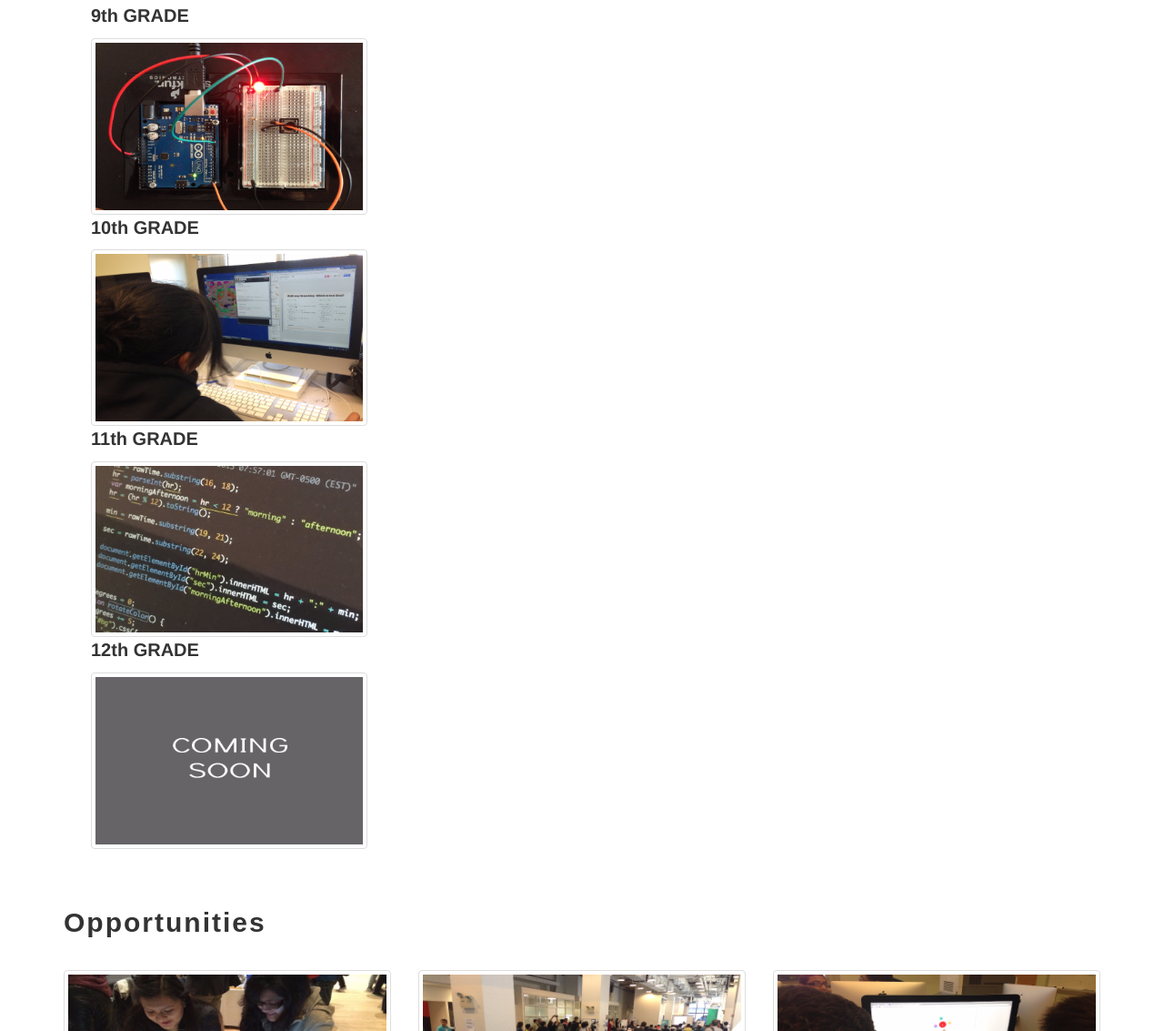
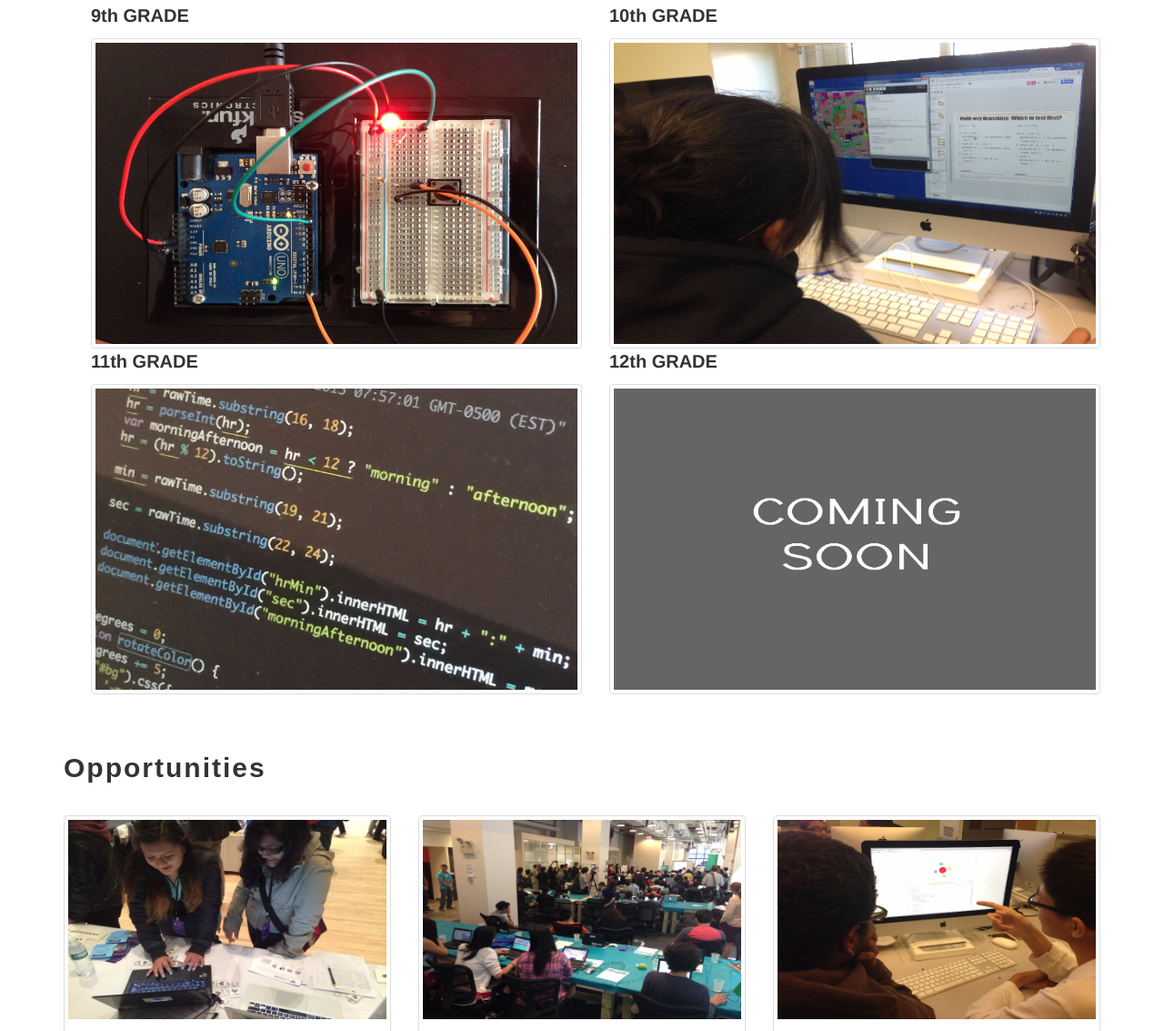
Before and after one commit to davidamato8861/sepguide, a plain HTML site: page index.html in a window 1280 px wide. Shown: the part 843-1976 px from the top of the page at 91% size. Drawn offline with Linux system fonts and the light colour scheme; a web font is replaced by a local one.

Commit message:
change images col size

```diff
--- a/index.html
+++ b/index.html
@@ -97,23 +97,26 @@
                 <br>
 
 
-            <div class="col-md-4 col-sm-6">
+       <div class="col-sm-6">
+           <p><strong>9th GRADE</strong></p>
+            <img src="pictures/9th-grade.jpg" id="grades" class="img-thumbnail">
+        </div>
 
-                    <p><strong>9th GRADE</strong></p>
-                    <img src="pictures/9th-grade.jpg" id="grades" class="img-thumbnail" alt="Grade9" width="304" height="236">
-                    <br>
+ <div class="col-sm-6">
+           <p><strong>10th GRADE</strong></p>
+            <img src="pictures/10th-grade.jpg" id="grades" class="img-thumbnail">
+        </div>
+<div class="col-sm-6">
+           <p><strong>11th GRADE</strong></p>
+             <img src="pictures/11th-grade.jpg" id="grades" class="img-thumbnail">
+        </div>
 
-                    <p><strong>10th GRADE</strong></p>
-                    <img src="pictures/10th-grade.jpg" id="grades" class="img-thumbnail" alt="Grade10" width="304" height="236">
-                    <br>
-                    <p><strong>11th GRADE</strong></p>
-                    <img src="pictures/11th-grade.jpg" id="grades" class="img-thumbnail" alt="Grade11" width="304" height="236">
-                    <br>
-                    <p><strong>12th GRADE</strong></p>
-                    <img src="pictures/comingsoon.jpg" id="grades" class="img-thumbnail" alt="Grade12" width="304" height="236">
+        <div class="col-sm-6">
+           <p><strong>12th GRADE</strong></p>
+           <img src="pictures/comingsoon.jpg" id="grades" class="img-thumbnail">
+        </div>
 
 
-            </div>
 
         </div>
         </div>
```
